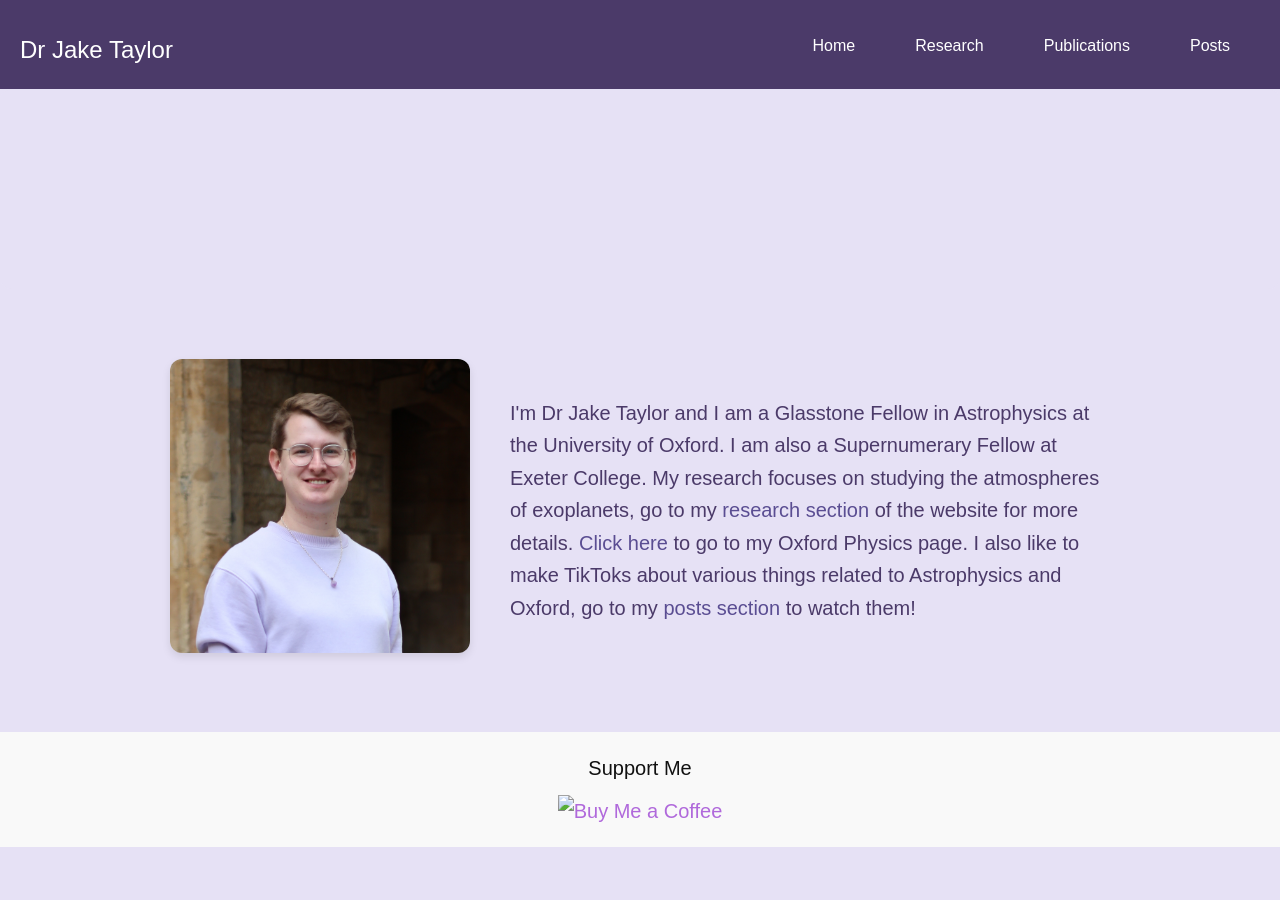
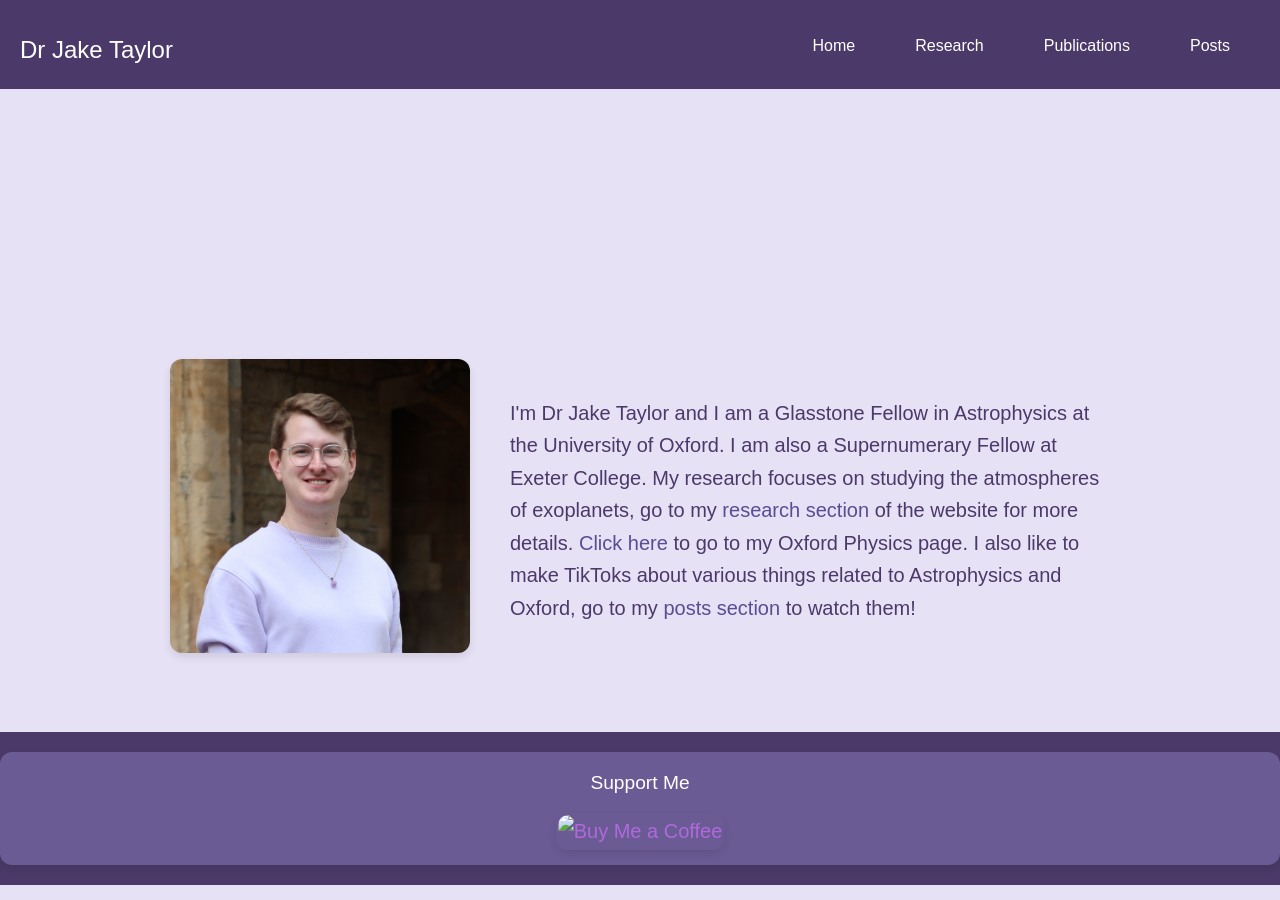
Before and after one commit to astrojaket/astrojaket.github.io, a Jekyll site: the page built from index.html, in a window 1280 px wide. Built offline with Jekyll 4.4.1, drawn with Linux system fonts in a browser that asks for light colours.

Commit message:
updated layout

```diff
--- a/_layouts/default.html
+++ b/_layouts/default.html
@@ -28,11 +28,13 @@
   <main>
     {{ content }}
   </main>
+
+  <!-- Buy Me a Coffee Widget -->
   <footer>
-  <div style="text-align: center; padding: 20px; background-color: #f9f9f9;">
+    <div class="support-widget-container">
       <h3>Support Me</h3>
       <a href="https://buymeacoffee.com/astrojake" target="_blank">
-      <img src="https://cdn.buymeacoffee.com/buttons/v2/default-yellow.png" alt="Buy Me a Coffee" width="200" />
+        <img src="https://cdn.buymeacoffee.com/buttons/v2/default-yellow.png" alt="Buy Me a Coffee" width="200" style="border-radius: 12px; border: 2px solid #6b5b95; box-shadow: 0 4px 10px rgba(0, 0, 0, 0.1);"/>
       </a>
     </div>
   </footer>
@@ -116,6 +118,35 @@
       padding: 20px;
     }
   }
+
+  /* Styling for the footer and Buy Me a Coffee widget */
+  footer {
+    background-color: #4b3a69;
+    padding: 20px 0;
+    text-align: center;
+    margin-top: 40px;
+  }
+
+  .support-widget-container {
+    background-color: #6b5b95;
+    border-radius: 12px;
+    padding: 15px;
+    box-shadow: 0 4px 8px rgba(0, 0, 0, 0.1);
+  }
+
+  .support-widget-container h3 {
+    color: white;
+    margin-bottom: 15px;
+    font-size: 1.2rem;
+  }
+
+  .support-widget-container a img {
+    transition: transform 0.3s;
+  }
+
+  .support-widget-container a img:hover {
+    transform: scale(1.05);
+  }
 </style>
 
 <script>
```
Lines whose indentation alone changed are shown as unchanged.
